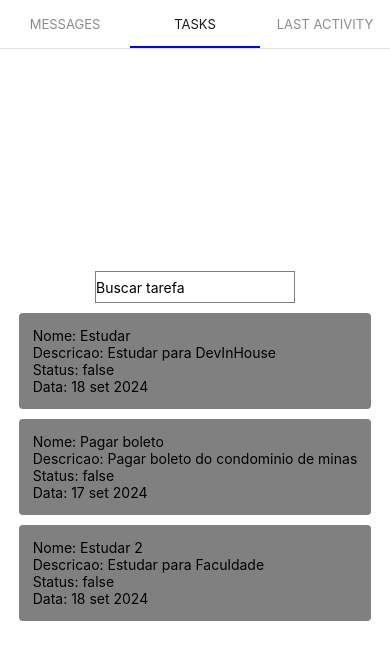
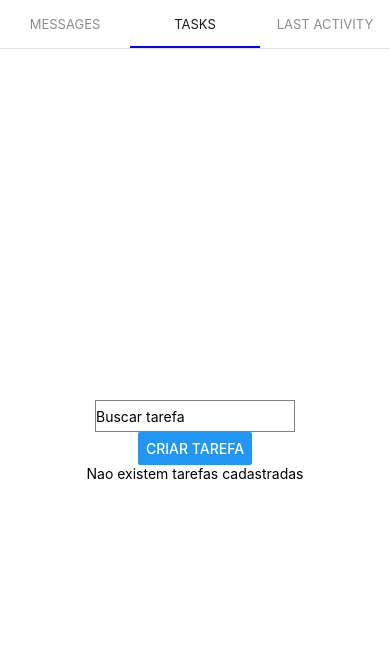
Before and after one commit to DEVinHouse-Clamed-V3/react-semana9, a React Native app: screen /Tasks in a window 390 px wide. Shown: the top 660 px of the page. Built offline with nearby package versions, Linux system fonts and the light colour scheme.

Commit message:
TasksScreen

```diff
--- a/screens/TasksScreen.js
+++ b/screens/TasksScreen.js
@@ -1,45 +1,75 @@
 import { useEffect, useState } from 'react';
-import { StyleSheet, TextInput, View } from 'react-native';
+import { StyleSheet, TextInput, View, Text, Button, Modal } from 'react-native';
 import Task from '../components/Task/Task';
 
 export default function TasksScreen() {
 
+  const [inputValue, setInputValue] = useState("")
+  const [modalVisible, setModalVisible] = useState(false)
+
   const [tasks, setTasks] = useState([])
   const [original, setOriginal] = useState([
-    {
-      id: 1,
-      nome: "Estudar",
-      descricao: "Estudar para DevInHouse",
-      status: "false",
-      data: "18 set 2024"
-    },
-    {
-      id: 2,
-      nome: "Pagar boleto",
-      descricao: "Pagar boleto do condominio de minas",
-      status: "false",
-      data: "17 set 2024"
-    },
-    {
-      id: 3,
-      nome: "Estudar 2",
-      descricao: "Estudar para Faculdade",
-      status: "false",
-      data: "18 set 2024"
-    },
+    // {
+    //   id: 1,
+    //   nome: "Estudar",
+    //   descricao: "Estudar para DevInHouse",
+    //   status: "false",
+    //   data: "18 set 2024"
+    // },
+    // {
+    //   id: 2,
+    //   nome: "Pagar boleto",
+    //   descricao: "Pagar boleto do condominio de minas",
+    //   status: "false",
+    //   data: "17 set 2024"
+    // },
+    // {
+    //   id: 3,
+    //   nome: "Estudar 2",
+    //   descricao: "Estudar para Faculdade",
+    //   status: "false",
+    //   data: "18 set 2024"
+    // },
   ])
 
   const [search, setSearch] = useState("")
 
   useEffect(() => {
+    /**
+     * "Estudar".includes("") => true
+     * "Pagar boleto".includes("") => true
+     * "Estudar 2".includes("") => true
+     */
     console.log('usuario digitando no input de busca')
-    const filtrado = original.filter(item => item.nome.toLocaleLowerCase().includes(search.toLocaleLowerCase()))
+    const filtrado = original.filter(item =>
+      item.nome.toLocaleLowerCase()
+        .includes(search.toLocaleLowerCase()))
+
+
     setTasks(filtrado)
-  }, [search])
+  }, [search, original])
+
+  function novaTarefa() {
+    const newTask = {
+      id: tasks.length + 1,
+      nome: inputValue,
+      descricao: "Exemplo de tarefa criada",
+      status: "false",
+      data: "19 set 2024"
+    }
+
+    // setOriginal(valorAtual => [...valorAtual, newTask])
+    setOriginal(prev => [...prev, newTask])
+    setModalVisible(false)
+  }
 
   return (
     <View style={styles.container}>
       <TextInput style={styles.searchInput} placeholder='Buscar tarefa' onChangeText={setSearch} value={search} />
+      <Button title='Criar Tarefa' onPress={() => setModalVisible(true)} />
+
+      {tasks.length === 0 ?
+        <Text>Nao existem tarefas cadastradas</Text> : <></>}
 
       <View style={styles.list}>
         {tasks.map(task => {
@@ -50,6 +80,24 @@ export default function TasksScreen() {
             data={task.data} />
         })}
       </View>
+
+      <Modal
+        animationType='slide'
+        transparent={true}
+        visible={modalVisible}
+        onRequestClose={() => setModalVisible(false)}>
+        <View style={styles.centeredView}>
+          <View style={styles.modalView}>
+            <Text>Nova Tarefa</Text>
+            <TextInput
+              placeholder='Digite o nome da tarefa'
+              value={inputValue} onChangeText={setInputValue}/>
+            <Button title='Cancelar' onPress={() => setModalVisible(false)} />
+            <Button title='Salvar' onPress={novaTarefa} />
+          </View>
+        </View>
+      </Modal>
+
     </View>
   );
 }
@@ -72,5 +120,46 @@ const styles = StyleSheet.create({
     height: 32,
     borderWidth: 1,
     borderColor: 'gray'
-  }
+  },
+  centeredView: {
+    flex: 1,
+    justifyContent: 'center',
+    alignItems: 'center',
+    marginTop: 22,
+  },
+  modalView: {
+    margin: 20,
+    backgroundColor: 'white',
+    borderRadius: 20,
+    padding: 35,
+    alignItems: 'center',
+    shadowColor: '#000',
+    shadowOffset: {
+      width: 0,
+      height: 2,
+    },
+    shadowOpacity: 0.25,
+    shadowRadius: 4,
+    elevation: 5,
+  },
+  button: {
+    borderRadius: 20,
+    padding: 10,
+    elevation: 2,
+  },
+  buttonOpen: {
+    backgroundColor: '#F194FF',
+  },
+  buttonClose: {
+    backgroundColor: '#2196F3',
+  },
+  textStyle: {
+    color: 'white',
+    fontWeight: 'bold',
+    textAlign: 'center',
+  },
+  modalText: {
+    marginBottom: 15,
+    textAlign: 'center',
+  },
 });
```
